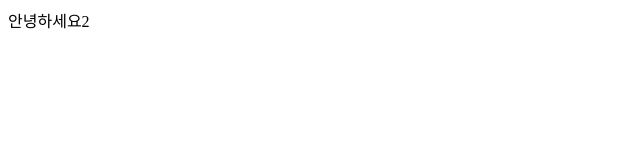
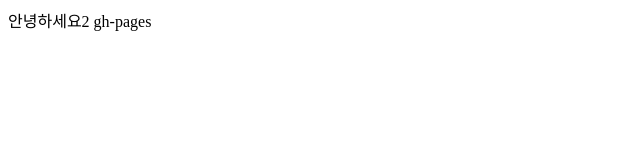
Before and after one commit to winuss-test/winuss-test.github.io, a plain HTML site: page index.html in a window 1280 px wide. Shown: the full height of the page, 0-640 px from the left. Drawn offline with Linux system fonts and the light colour scheme.

Commit message:
Update index.html

```diff
--- a/index.html
+++ b/index.html
@@ -1,5 +1,5 @@
 <!DOCTYPE html>
 <html lang="en" class="scroll-smooth">
 <body>
- 안녕하세요2
+ 안녕하세요2 gh-pages
 </body>
```
